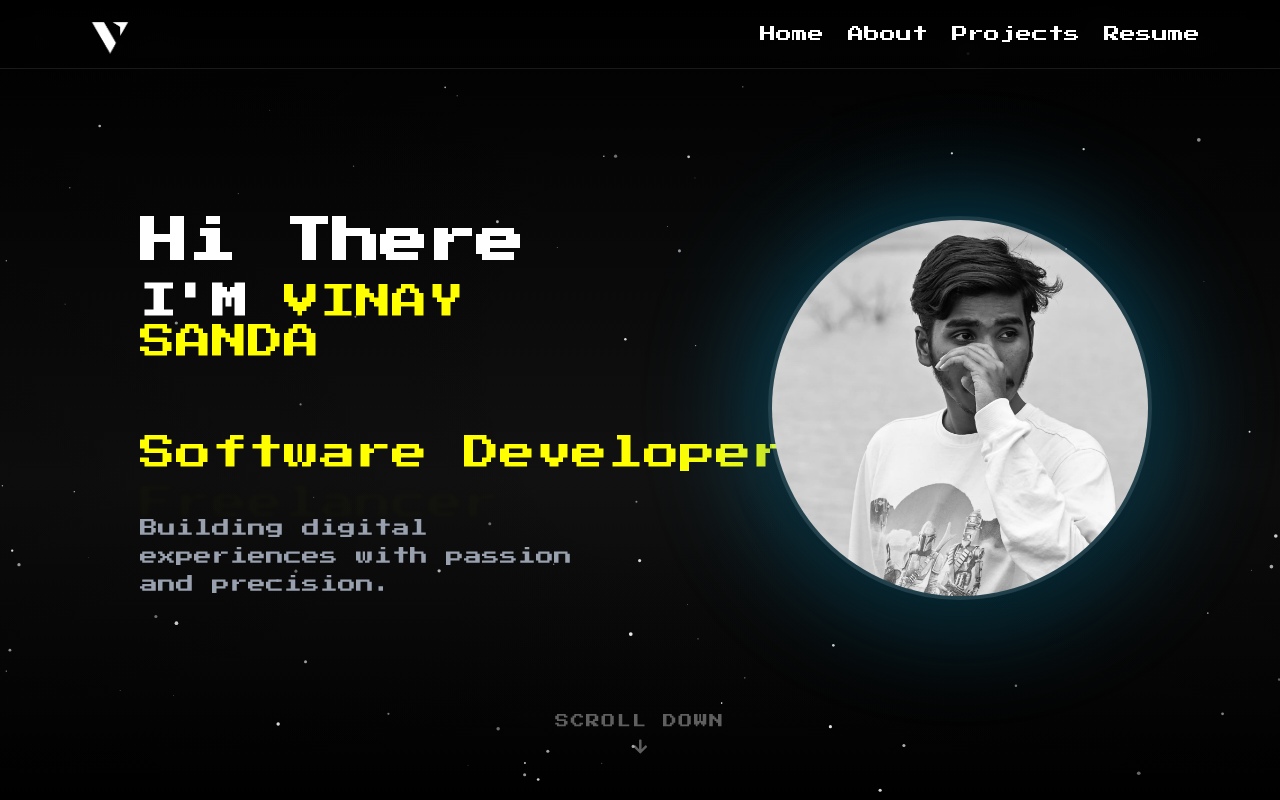
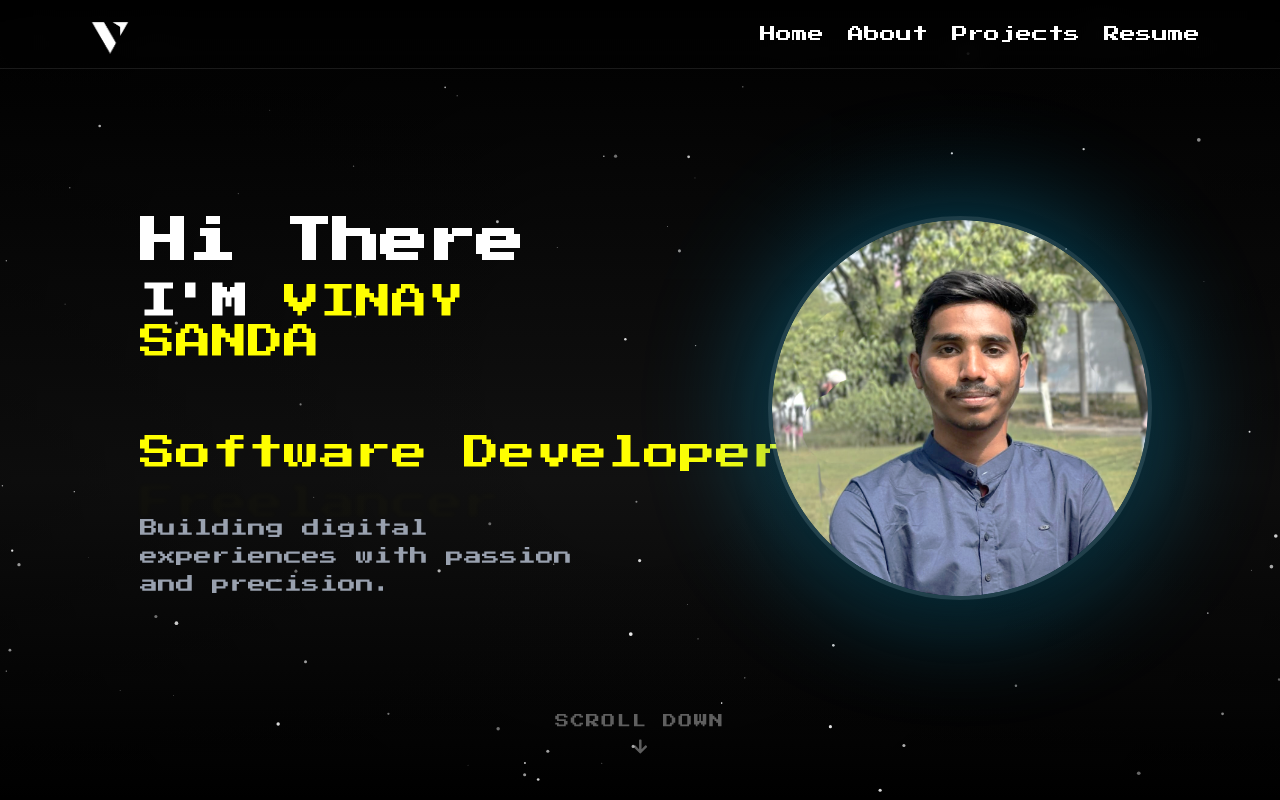
Before and after one commit to VINAY-SANDA/Mark-suits, a React (Vite) app: page / in a window 1280 px wide. Shown: the top 800 px of the page. Built offline with nearby package versions, Linux system fonts and the light colour scheme.

Commit message:
04/12/25-2 added photo

```diff
--- a/src/components/HomeSection/Section1.jsx
+++ b/src/components/HomeSection/Section1.jsx
@@ -1,4 +1,4 @@
-import image from "../../assets/poser.jpg"
+import image from "../../assets/pap.png"
 "use client";
 import { LayoutTextFlip } from "../Layout-text-flip.jsx";
 import { motion } from "motion/react";
@@ -58,7 +58,7 @@ const Section1 = () => {
           className="relative"
         >
           <div className="absolute inset-0 bg-[#00BFFF] rounded-full blur-3xl opacity-20 animate-pulse"></div>
-          <img src={image} alt="Vinay Sanda" title="vinay sanda" className='h-72 w-72 md:h-96 md:w-96 rounded-full grayscale hover:grayscale-0 transition-all duration-500 border-4 border-white/10 relative z-10 object-cover shadow-2xl' />
+          <img src={image} alt="Vinay Sanda" title="vinay sanda" className='h-72 w-72 md:h-96 md:w-96 rounded-full  hover:grayscale-0 transition-all duration-500 border-4 border-white/10 relative z-10 object-cover shadow-2xl' />
         </motion.div>
       </div>
 
```
Also changed, not shown: src/assets/image.png (deleted), src/assets/pap.png (added).
